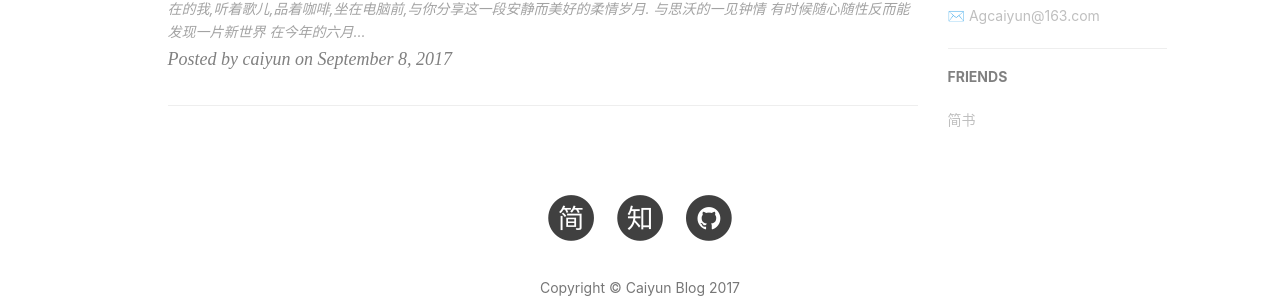
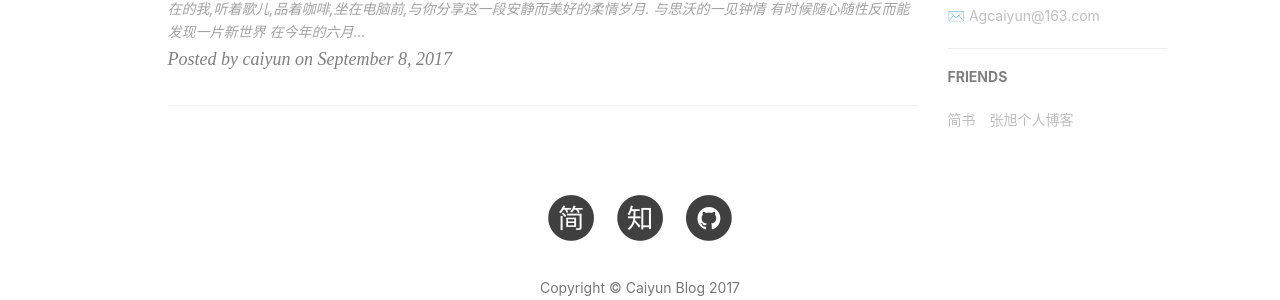
Before and after one commit to Agcaiyun/Agcaiyun.github.io, a Jekyll site: the page built from index.html, in a window 1280 px wide. Shown: the part 831-1131 px from the top of the page. Built offline with Jekyll 4.4.1, drawn with Linux system fonts in a browser that asks for light colours; nearby versions of some CDN libraries; the list of posts is cut into pages by our own code; comment, search, counter and statistics services are not loaded; grey boxes are pictures that could not be loaded.

Commit message:
Add zhangxu's friends link.

```diff
--- a/_config.yml
+++ b/_config.yml
@@ -96,5 +96,9 @@ friends: [
     {
         title: "简书",
         href: "http://www.jianshu.com/u/a13e7484dc21"
+    },
+    {
+        title: "张旭个人博客",
+        href: "https://compelcode.com"
     }
 ]
```
